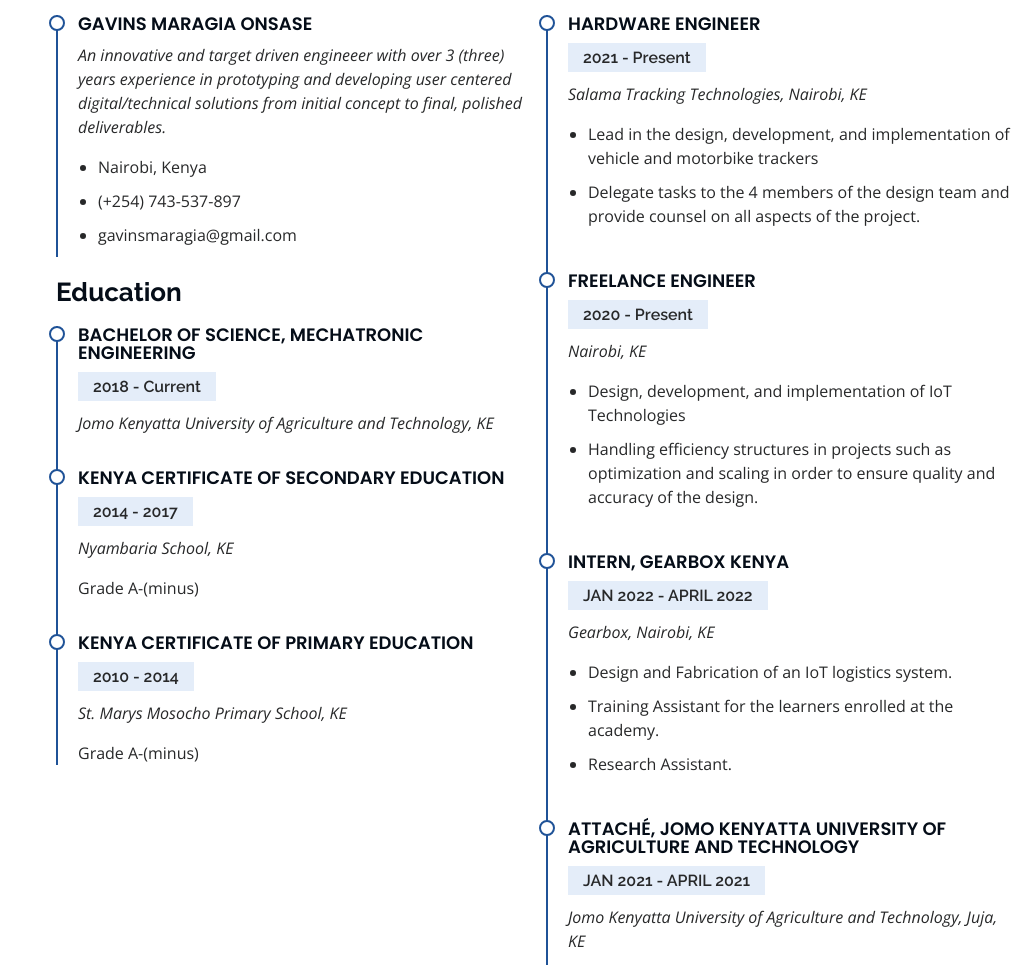
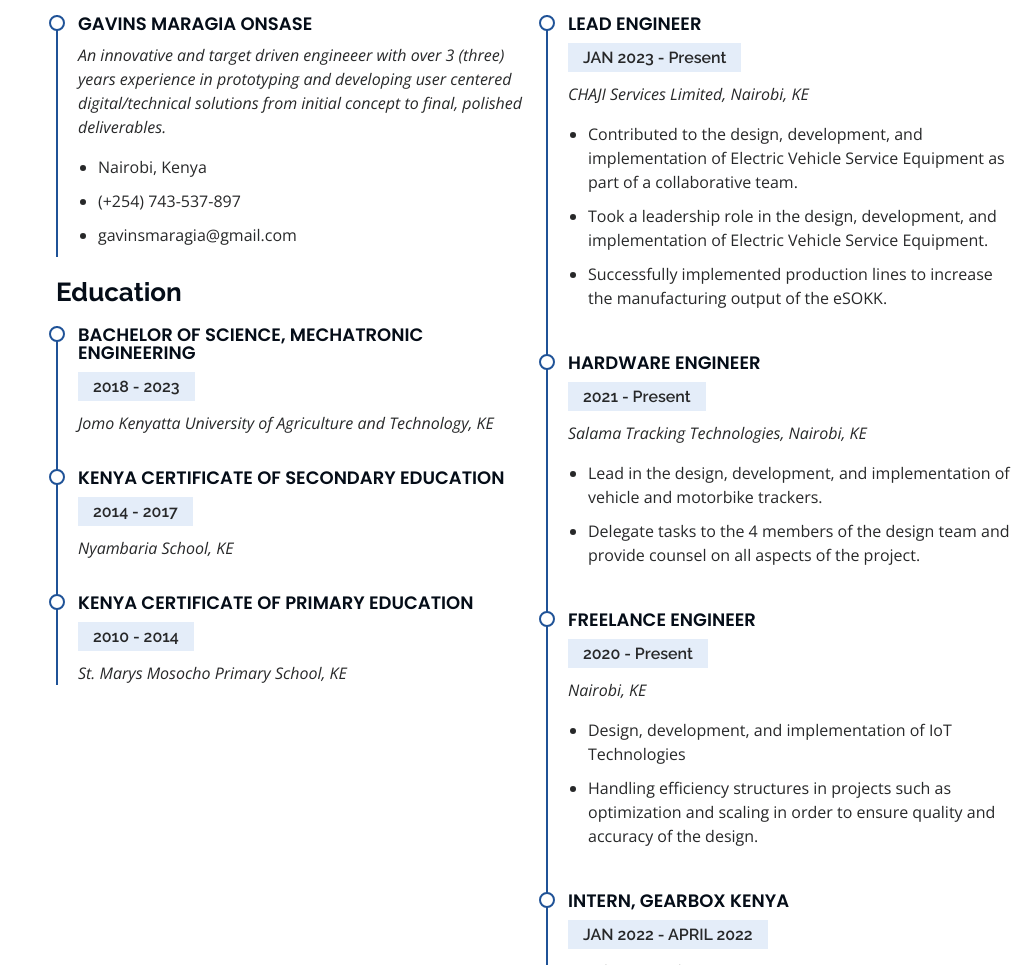
Before and after one commit to GavinsMJ/My-Portfolio, a plain HTML site: page index.html in a window 1280 px wide. Shown: the part 2227-3192 px from the top of the page, without its empty margins (256-1280 px from the left). Drawn offline with nearby package versions, Linux system fonts and the light colour scheme.

Commit message:
Update index.html

```diff
--- a/index.html
+++ b/index.html
@@ -142,13 +142,13 @@
                 <ul>
                   <!-- <li><i class="bi bi-chevron-right"></i> <strong>Degree:</strong> <span>Undergrad</span></li> -->
                   <li><i class="bi bi-chevron-right"></i> <strong>Email:</strong> <span>gavinsmaragia@gmail.com</span></li>
-                  <li><i class="bi bi-chevron-right"></i> <strong>Freelance:</strong> <span>Available</span></li>
+<!--                   <li><i class="bi bi-chevron-right"></i> <strong>Freelance:</strong> <span>Available</span></li> -->
                 </ul>
               </div>
             </div>
             <h3>Career Objective.</h3>
             <p>
-              To nurture my skillS through improved pursuits for excellent service provision.
+              To nurture my skills through improved pursuits for excellent service provision.
             </p>
             <p>To use the acquired knowledge and skill for the service of the community, and the
               betterment of life.
@@ -294,31 +294,44 @@
             <h3 class="resume-title">Education</h3>
             <div class="resume-item">
               <h4>Bachelor of Science, Mechatronic Engineering</h4>
-              <h5>2018 - Current</h5>
+              <h5>2018 - 2023</h5>
               <p><em>Jomo Kenyatta University of Agriculture and Technology, KE</em></p>
              </div>
             <div class="resume-item">
               <h4>Kenya Certificate of Secondary Education</h4>
               <h5>2014 - 2017</h5>
               <p><em>Nyambaria School, KE</em></p>
-              <p>Grade A-(minus)</p>
+<!--               <p>Grade A-(minus)</p> -->
             </div>
             <div class="resume-item">
               <h4>Kenya Certificate of Primary Education</h4>
               <h5>2010 - 2014</h5>
               <p><em>St. Marys Mosocho Primary School, KE</em></p>
-              <p>Grade A-(minus)</p>
+<!--               <p>Grade A-(minus)</p> -->
             </div>
           </div>
 
           <div class="col-lg-6" data-aos="fade-up" data-aos-delay="100">
             <h3 class="resume-title">Professional Experience</h3>
+
+            <div class="resume-item">
+              <h4>Lead Engineer</h4>
+              <h5>JAN 2023 - Present</h5>
+              <p><em>CHAJI Services Limited, Nairobi, KE </em></p>
+              <ul>
+                <li>Contributed to the design, development, and implementation of Electric Vehicle Service Equipment as part of a collaborative team.</li>
+                <li>Took a leadership role in the design, development, and implementation of Electric Vehicle Service Equipment.</li>
+                <li>Successfully implemented production lines to increase the manufacturing output of the eSOKK.</li>
+              </ul>
+            </div>
+
+
             <div class="resume-item">
               <h4>Hardware Engineer</h4>
               <h5>2021 - Present</h5>
               <p><em>Salama Tracking Technologies, Nairobi, KE </em></p>
               <ul>
-                <li>Lead in the design, development, and implementation of vehicle and motorbike trackers</li>
+                <li>Lead in the design, development, and implementation of vehicle and motorbike trackers.</li>
                 <li>Delegate tasks to the 4 members of the design team and provide counsel on all aspects of the project. </li>
               </ul>
             </div>
```
